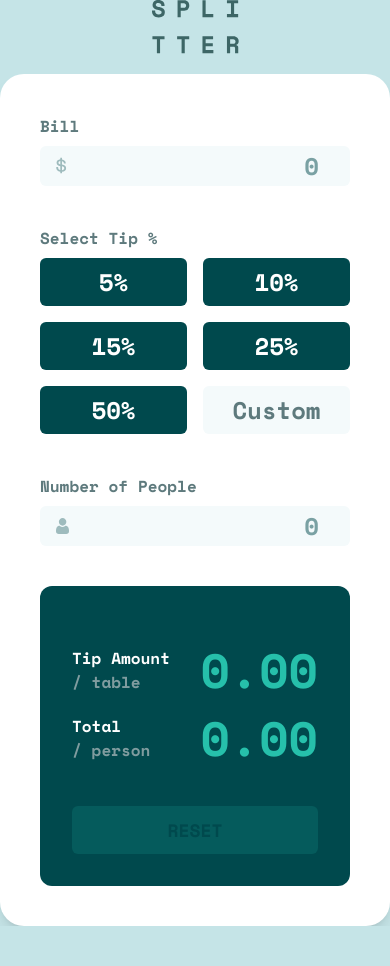
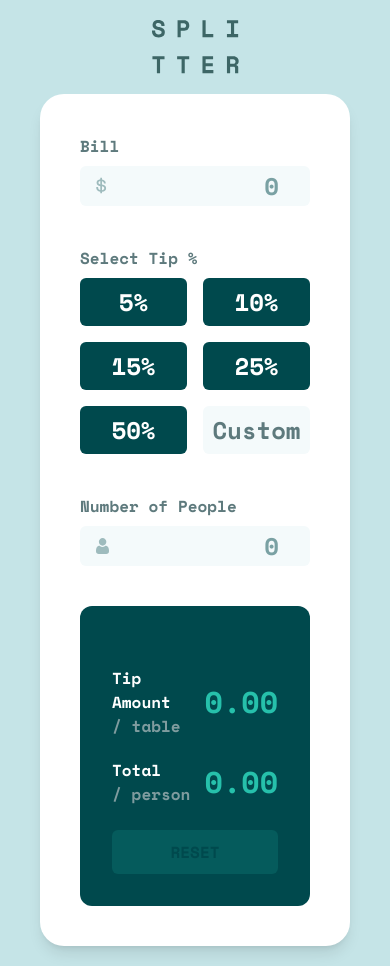
Before and after one commit to jpbascon/react-1.0.3, a React (Vite) app: page / in a window 390 px wide. Before the commit the page ends 926 px from the top, so only its background shows below. Built offline with nearby package versions, Linux system fonts and the light colour scheme.

Commit message:
Minor tweaks on UI

```diff
--- a/src/index.css
+++ b/src/index.css
@@ -20,7 +20,7 @@
 
 @layer components {
   .wrapper {
-    @apply flex flex-col justify-center gap-[5vw] items-center min-h-screen max-w-6xl mx-auto;
+    @apply flex flex-col justify-center gap-[5vw] items-center min-h-screen max-w-6xl mx-auto px-10 py-5 lg:p-0;
   }
 
   .container {
@@ -99,11 +99,11 @@
     }
 
     & .top h1 {
-      @apply text-5xl font-bold text-green-400;
+      @apply text-3xl font-bold text-green-400 md:text-5xl;
     }
 
     & button {
-      @apply text-lg lg:text-xl w-full bg-green-400/15 text-grey-900 font-bold cursor-pointer py-2.5 rounded-md;
+      @apply text-base lg:text-xl w-full bg-green-400/15 text-grey-900 font-bold cursor-pointer py-2.5 rounded-md;
     }
   }
 }
```
